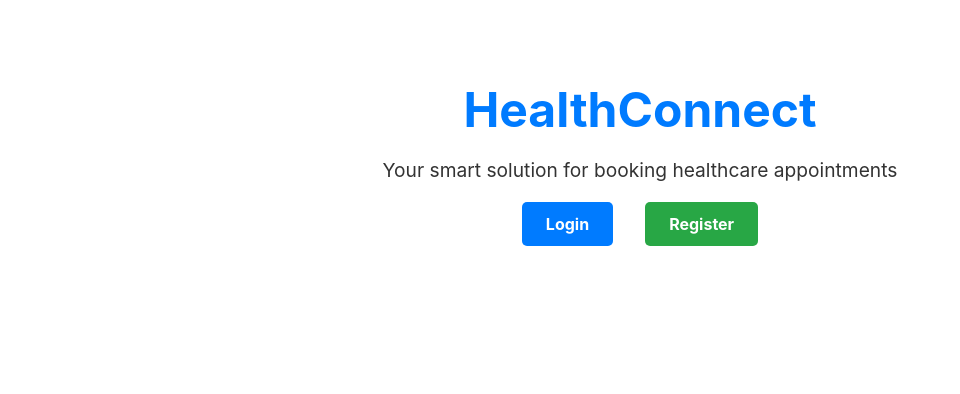
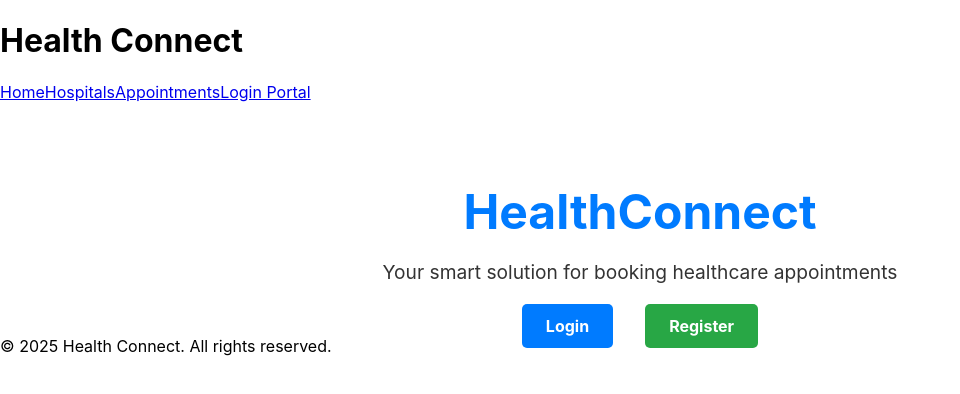
Before and after one commit to Lprete0302/healthconnect-frontend, a React (Create React App) app: page / in a window 1280 px wide. Shown: the top 394 px of the page, without its empty margins (0-960 px from the left). Built offline with nearby package versions, Linux system fonts and the light colour scheme.

Commit message:
Integrated Header and Footer into Home page

```diff
--- a/src/components/Footer.jsx
+++ b/src/components/Footer.jsx
@@ -0,0 +1,12 @@
+// src/components/Footer.jsx
+import React from 'react';
+
+const Footer = () => {
+  return (
+    <footer className="text-center p-4 mt-10 text-sm text-gray-500">
+      &copy; {new Date().getFullYear()} Health Connect. All rights reserved.
+    </footer>
+  );
+};
+
+export default Footer;
--- a/src/components/Header.jsx
+++ b/src/components/Header.jsx
@@ -0,0 +1,19 @@
+// src/components/Header.jsx
+import React from 'react';
+import { Link } from 'react-router-dom';
+
+const Header = () => {
+  return (
+    <header className="flex justify-between items-center p-4 bg-white shadow-md">
+      <h1 className="text-xl font-bold text-blue-600">Health Connect</h1>
+      <nav className="space-x-4">
+        <Link to="/" className="text-gray-700 hover:text-blue-600">Home</Link>
+        <Link to="/hospitals" className="text-gray-700 hover:text-blue-600">Hospitals</Link>
+        <Link to="/appointments" className="text-gray-700 hover:text-blue-600">Appointments</Link>
+        <Link to="/login" className="px-4 py-2 bg-blue-500 text-white rounded hover:bg-blue-600">Login Portal</Link>
+      </nav>
+    </header>
+  );
+};
+
+export default Header;
--- a/src/pages/Home.jsx
+++ b/src/pages/Home.jsx
@@ -1,9 +1,15 @@
+// src/pages/Home.jsx
 import React from 'react';
 import { Link } from 'react-router-dom';
 import './Home.css';
+import Header from '../components/Header';
+import Footer from '../components/Footer';
 
 const Home = () => {
   return (
+    <>
+      <Header />
+
       <div className="home">
         <h1 style={styles.logo}>HealthConnect</h1>
         <p style={styles.tagline}>Your smart solution for booking healthcare appointments</p>
@@ -12,6 +18,9 @@ const Home = () => {
           <Link to="/register" style={{ ...styles.button, backgroundColor: '#28a745' }}>Register</Link>
         </div>
       </div>
+
+      <Footer />
+    </>
   );
 };
 
```
Lines whose indentation alone changed are shown as unchanged.
